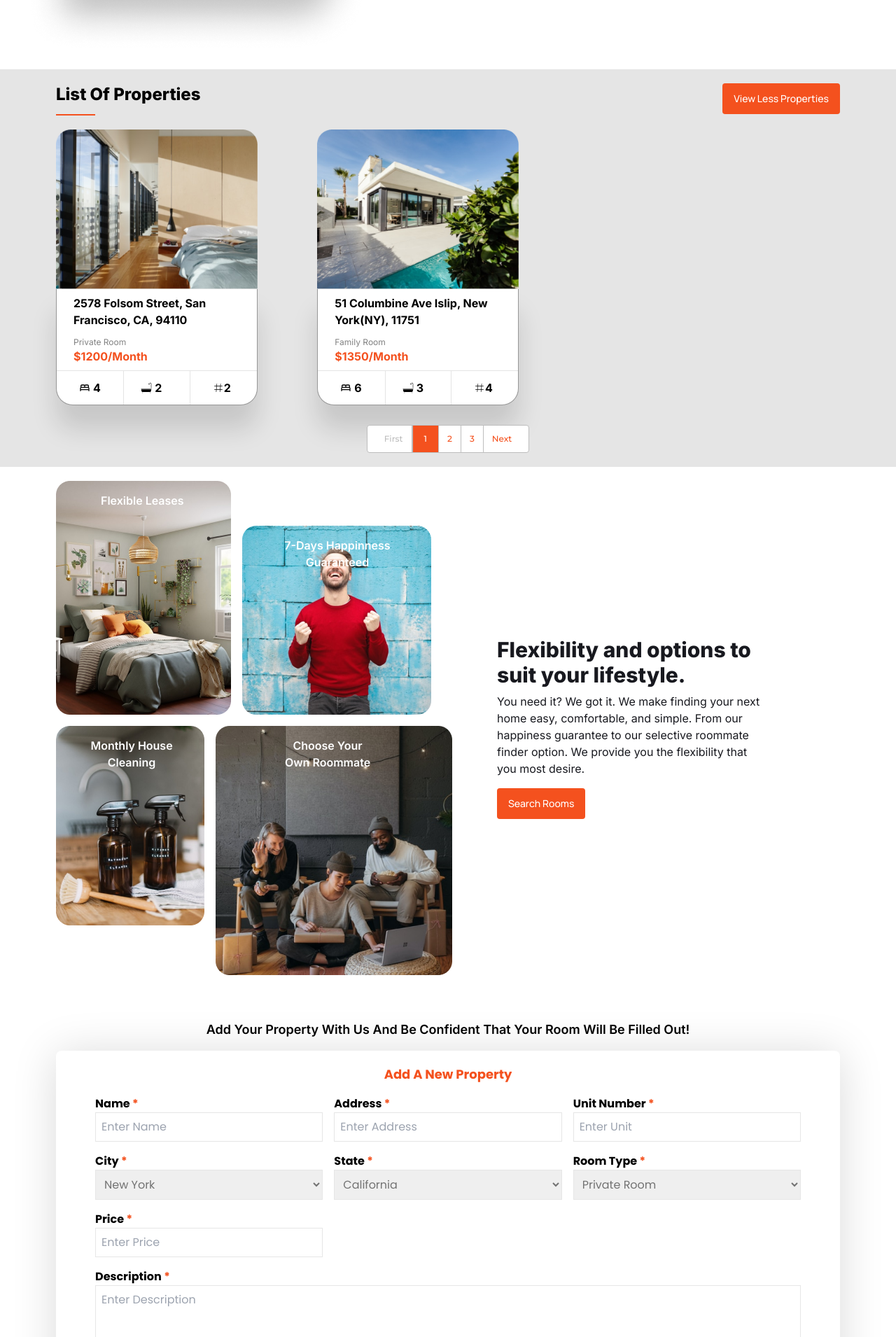
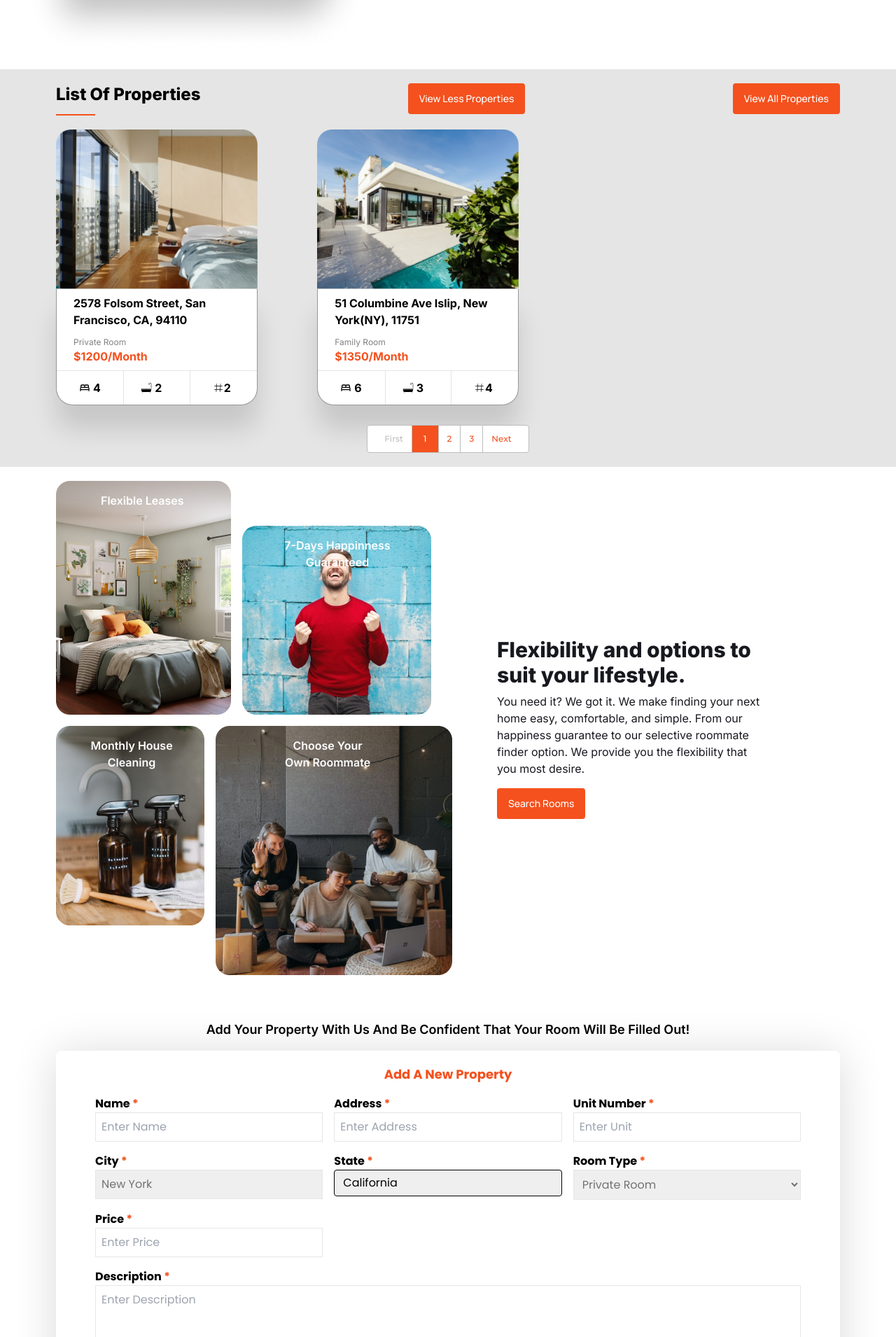
Before and after one commit to favourbadakin/Home-Rentals-Agency, a React (Vite) app: page / in a window 1280 px wide. Shown: the part 1410-3320 px from the top of the page at 70% size. Built offline with nearby package versions, Linux system fonts and the light colour scheme.

Commit message:
first test deploy

```diff
--- a/src/App.jsx
+++ b/src/App.jsx
@@ -30,7 +30,7 @@
       <Header />
       <Minimum />
       <section className="bg-[#E5E5E5] px-4 py-5 md:px-20">
-        <Properties setPostPerPage={setPostPerPage} totalPosts={totalPosts} />
+        <Properties setPostPerPage={setPostPerPage} totalPosts={totalPosts} currentPage={currentPage} />
         <div className="grid justify-items-center gap-y-7 sm:grid-cols-2 sm:justify-items-start lg:grid-cols-3">
           {card}
         </div>
--- a/src/components/Cards.jsx
+++ b/src/components/Cards.jsx
@@ -18,7 +18,7 @@
               boxShadow: "0px 34.0693px 36.1986px rgba(0, 0, 0, 0.133714)",
             }}
           >
-            <div className="">
+
               <div className="capitalize pl-6 py-2">
                 <h4 className="font-bold text-sm md:text-base w-60 text-[#000]">
                   {address}
@@ -28,7 +28,7 @@
                 </h6>
                 <p className="text-[#F4511E] font-bold">${price}/Month</p>
               </div>
-              <div className="ppy-3 hh-14">
+
 
                 <div className="grid grid-cols-3 place-content-center items-center font-bold">
                   <div className="flex pl-8 items-center border-t py-3 gap-x-1 text-[#E4E4E4]">
@@ -52,8 +52,8 @@
 
                   </div>
                 </div>
-              </div>
-            </div>
+
+
           </div>
         </div>
       </div>
--- a/src/components/Form.jsx
+++ b/src/components/Form.jsx
@@ -81,7 +81,7 @@
                 City <span className="text-tertiary">*</span>
               </label>
               <select
-                className="border text-[#737373] p-2 focus:outline-none border-[#E6E6E6] w-full"
+                className="appearance-none border text-[#737373] p-2 focus:outline-none border-[#E6E6E6] w-full"
                 id="city"
                 value={formData.city}
                 name="city"
@@ -101,7 +101,22 @@
                 State <span className="text-tertiary">*</span>
               </label>
               <select
-                className="border text-[#737373] p-2 focus:outline-none border-[#E6E6E6] w-full"
+                // className="form-select border text-[#737373] p-2 focus:outline-none border-[#E6E6E6] w-full"
+                className="form-select appearance-none
+      block
+      w-full
+      px-3
+      py-1.5
+      text-base
+      font-normal
+      text-gray-700
+      bg-white bg-clip-padding bg-no-repeat
+      border border-solid border-gray-300
+      rounded
+      transition
+      ease-in-out
+      m-0
+      focus:text-gray-700 focus:bg-white focus:border-blue-600 focus:outline-none"
                 id="state"
                 value={formData.state}
                 name="state"
--- a/src/components/Pagination.jsx
+++ b/src/components/Pagination.jsx
@@ -12,8 +12,8 @@
     <div className="grid place-items-center mt-3">
       <div className="montserrat text-xs font-medium w-auto mx-auto h-10 inline-flex px-3 text-[#BDBDBD] text-center mt-4 bg-[#FFF] border rounded">
         <button
-          className={`px-3 border-r ${
-            currentPage === 1 ? "text-[#BDBDBD]" : "text-tertiary border-r-[#BDBDBD]"
+          className={`px-3 ${
+            currentPage === 1 ? "text-[#BDBDBD]" : "text-tertiary"
           } `}
           onClick={() => setCurrentPage(1)}
         >
--- a/src/components/Properties.jsx
+++ b/src/components/Properties.jsx
@@ -1,12 +1,12 @@
 import React from 'react'
 
-const Properties = ({ setPostPerPage, totalPosts }) => {
-const [button, setButton] = React.useState(true)
+const Properties = ({ setPostPerPage, totalPosts, currentPage }) => {
+const [viewAll, setViewAll] = React.useState(true)
 
 const any = () => {
-setButton(anything => !anything)
+setViewAll(anything => !anything)
 }
-console.log(setButton)
+
   const handleViewAll = () => {
     setPostPerPage(totalPosts);
   };
@@ -22,13 +22,20 @@
           List Of Properties
         </h2>
 
-        {any ?
-         <button className="hidden sm:btn" onClick={handleViewLess}>View Less Properties</button>
-            :
-        <button className="hidden sm:btn" onClick={handleViewAll}>
-  View All Properties
-</button>
+        {
+          <>
+            <button className="hidden sm:btn" onClick={handleViewLess}>
+              View Less Properties
+            </button>
 
+            <button
+              className={`${ currentPage != 1 ? "hidden" : "hidden sm:btn"  } `}
+              onClick={handleViewAll}
+
+            >
+              View All Properties
+            </button>
+          </>
         }
       </div>
       {/* Horizontal lines */}
```
